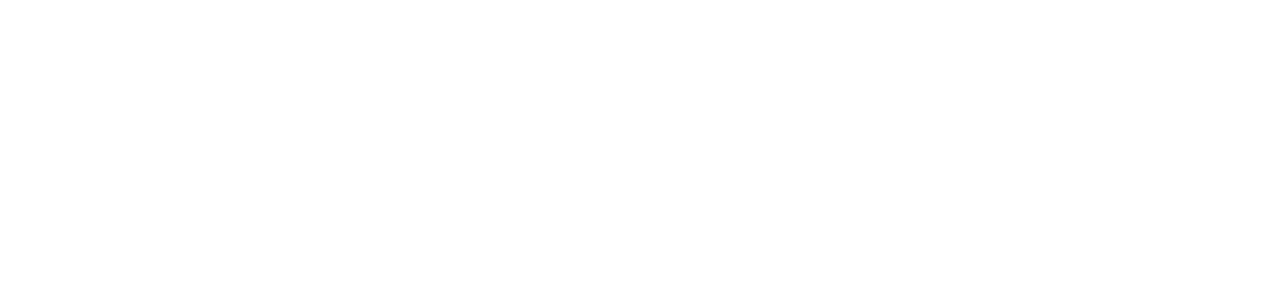
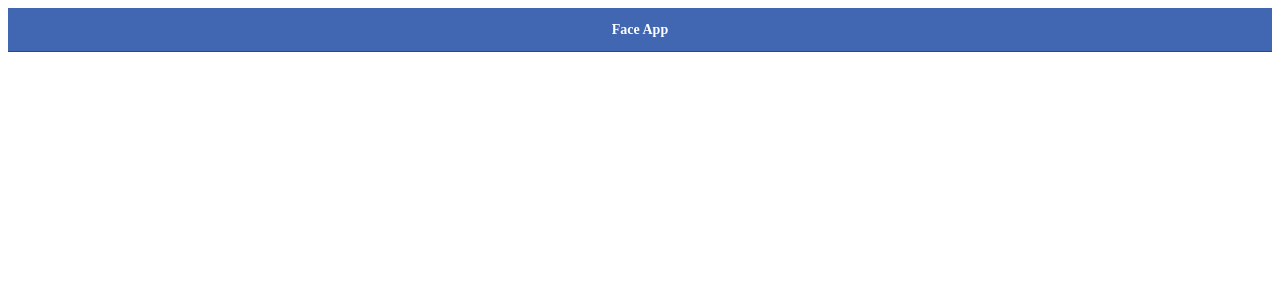
Before and after one commit to CristianeMayara/crsbook, a React app: page / in a window 1280 px wide. Shown: the top 300 px of the page. Built offline with nearby package versions, Linux system fonts and the light colour scheme.

Commit message:
Adding Header component

```diff
--- a/src/App.js
+++ b/src/App.js
@@ -1,5 +1,6 @@
 import React, { Component, Fragment } from 'react';
 import Post from './components/Post';
+import Header from './components/Header';
 
 class App extends Component {
   constructor(props) {
@@ -39,6 +40,7 @@
     const { posts } = this.state;
     return (
       <Fragment>
+        <Header />
         {posts.map(post => (
           <Post key={post.id} post={post} />
         ))}
--- /dev/null
+++ b/src/components/Header.js
@@ -0,0 +1,29 @@
+import React from 'react';
+
+const styles = {
+  containerStyle: {
+    height: 43,
+    display: 'flex',
+    alignItems: 'center',
+    flexDirection: 'column',
+    justifyContent: 'center',
+    backgroundColor: '#4267b2',
+    borderBottom: '1px solid #29487d',
+  },
+  textStyle: {
+    fontSize: 14,
+    color: 'white',
+    fontWeight: 'bold',
+  },
+};
+
+const Header = () => {
+  const { containerStyle, textStyle } = styles;
+  return (
+    <div style={containerStyle}>
+      <p style={textStyle}>Face App</p>
+    </div>
+  );
+};
+
+export default Header;
```
